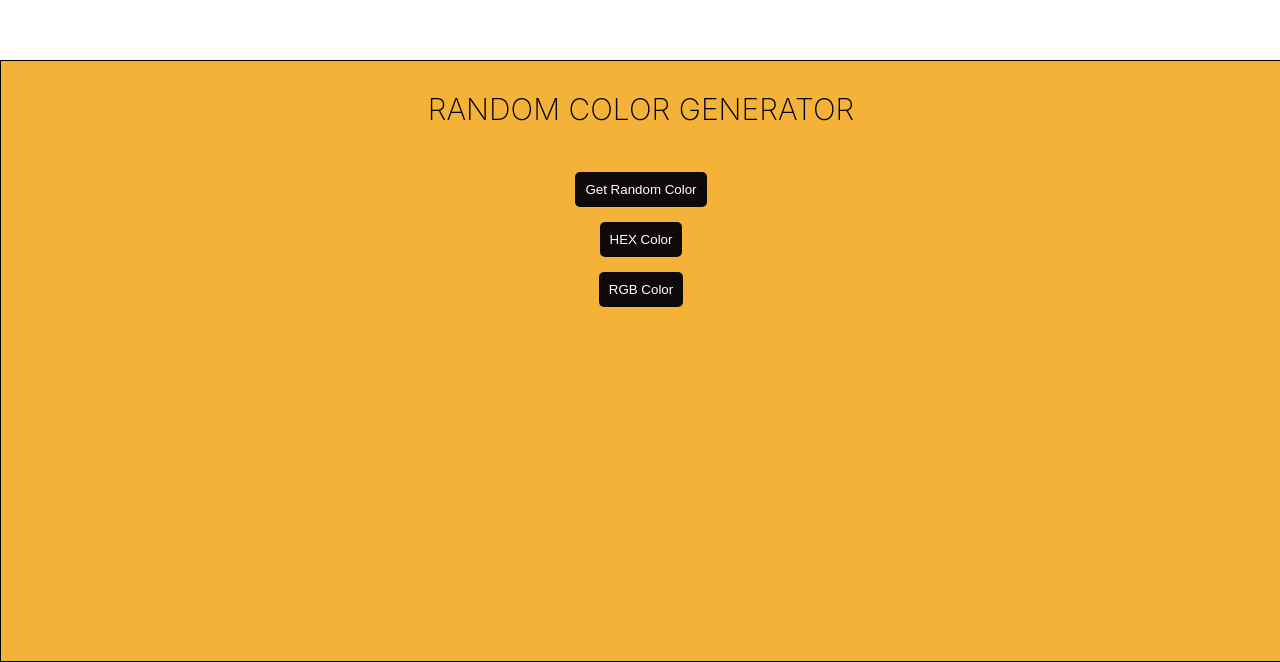
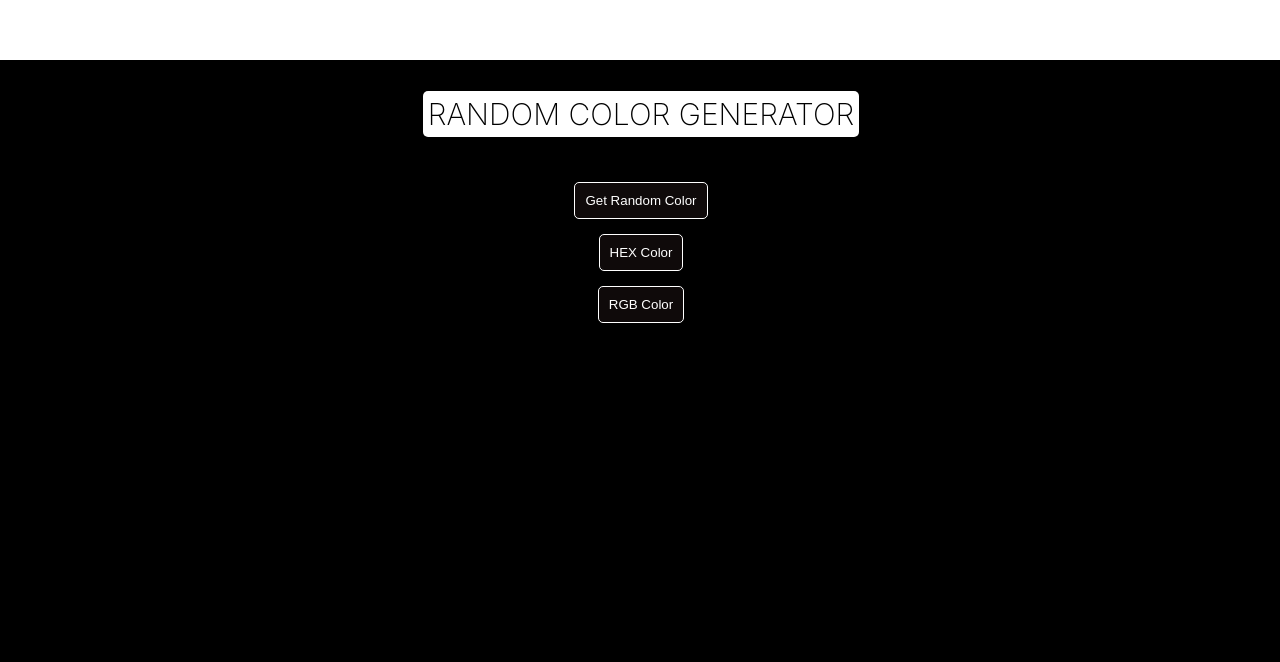
Before and after one commit to RebeccaPavelt/React_Practice, a React (Create React App) app: page / in a window 1280 px wide. Shown: the part 917-1579 px from the top of the page. Built offline with nearby package versions, Linux system fonts and the light colour scheme.

Commit message:
add_usestate

```diff
--- a/src/components/random_color/index.jsx
+++ b/src/components/random_color/index.jsx
@@ -1,13 +1,19 @@
 import styled from "styled-components";
+import { useState } from "react";
 
 export default function RandomColor() {
+  const [color, setColor] = useState("#000000");
+  const [typeOfColor, setTypeOfColor] = useState("hex");
+
+  function handleRandomColor() {}
+
   return (
-    <Container>
+    <Container bgColor={color}>
       <ButtonContainer>
         <Heading>RANDOM COLOR GENERATOR</Heading>
-        <Button>Get Random Color</Button>
-        <Button>HEX Color</Button>
-        <Button>RGB Color</Button>
+        <Button onClick={handleRandomColor}>Get Random Color</Button>
+        <Button onClick={() => setTypeOfColor("hex")}>HEX Color</Button>
+        <Button onClick={() => setTypeOfColor("rgb")}>RGB Color</Button>
       </ButtonContainer>
     </Container>
   );
@@ -18,7 +24,7 @@ const Container = styled.div`
   width: 100vw;
   height: 600px;
   border: 1px solid black;
-  background-color: #f4b238;
+  background-color: ${(props) => props.bgColor};
 `;
 
 const ButtonContainer = styled.div`
@@ -31,6 +37,9 @@ const ButtonContainer = styled.div`
 const Heading = styled.h3`
   font-weight: 200;
   font-size: 30px;
+  background: white;
+  padding: 5px;
+  border-radius: 5px;
 `;
 
 const Button = styled.button`
@@ -40,4 +49,5 @@ const Button = styled.button`
   color: white;
   border: none;
   cursor: pointer;
+  border: 1px solid white;
 `;
```
